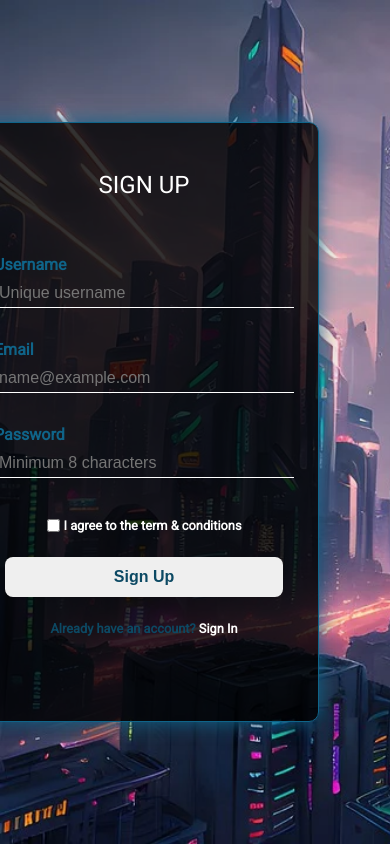
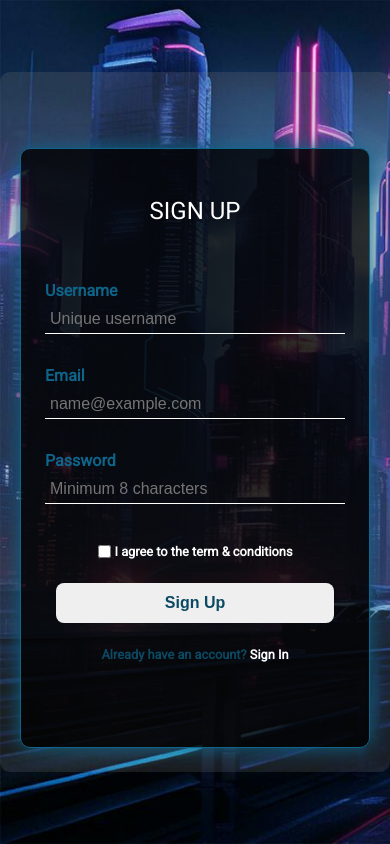
Before and after one commit to sebitas13/FormularioZen, a plain HTML site: page index.html in a window 390 px wide. Both pictures are taken after a click on the link "Sign Up". Drawn offline with Linux system fonts and the light colour scheme.

Commit message:
flex-colum

```diff
--- a/script.js
+++ b/script.js
@@ -1,12 +1,15 @@
 const contenedor = document.querySelector('section');
 const login_box = document.querySelector('.signUpBtn');
 const register_box = document.querySelector('.signInBtn');
+const body_box = document.querySelector('body');
 
 login_box.addEventListener('click',()=>{
     contenedor.classList.toggle('active');
+    body_box.classList.toggle('active');
 })
 
 
 register_box.addEventListener('click',()=>{
     contenedor.classList.toggle('active');
+    body_box.classList.toggle('active');
 })
--- a/styles.css
+++ b/styles.css
@@ -10,6 +10,7 @@ body {
     font-family:'Roboto',sans-serif;
     background-image: url('images/cyberpunk-7871605.webp');
     background-size: cover;
+    transition: 0.3s ease-out;
 }
 
 main{
@@ -17,19 +18,24 @@ main{
     display: flex;
     justify-content: center;
     align-items: center;
+
 }
 
 section {
     height: 700px;
     width: 800px;
+    /* height: 100%;
+    width: 100%; */
     display: flex;
-    justify-content: center;
+    flex-direction: column;
+    justify-content:  center ;
+
     align-items: center;
-    overflow: hidden;
+    overflow: hidden   ;
+    background-color: rgb(128, 128, 128,0.2);
     position: relative;
     animation: animate 10s linear infinite;
-
-
+    border-radius: 10px;
 }
 
 @keyframes animate {
@@ -57,11 +63,13 @@ section {
     margin: 1rem;
     border-radius: 10px;
     display: flex;
+
     flex-direction: column;
     border: 1px solid #7543a6;
     transition: .5s ease-in-out;
     position: absolute;
     box-shadow: 0 0 20px #7543a6;
+
 }
 
 .register:hover,
@@ -70,9 +78,13 @@ section {
     transform: scale(1.02);
 }
 
+/* .login {
+    margin-top: 20rem;
+} */
+
 .register {
     height: 600px;
-    right: -400px;
+    top: 1200px;
 }
 
 
@@ -155,27 +167,32 @@ button:hover {
 }
 
 section.active .login {
-    transform: translateX(-200%);
+    transform: translateY(-200%);
+
+
+}
+
+body.active {
+    background-image: url('images/cyberpunk-city.jpg');
+    background-size: cover;
 }
 
 section.active .register {
-    transform: translateX(-180%);
+    transform: translateY(-190%);
 }
 
 @media (width<=800px){
-
+/*
     section.active .register {
         transform: translateX(-150%);
     }
 
-
+     */
 
 }
 @media (width<=480px){
 
-    section.active .register {
-        transform: translateX(-130%);
-    }
+
 
     .register,
     .login{
@@ -183,11 +200,8 @@ section.active .register {
    }
 }
 
-@media (width<350px){
+@media (width<=350px){
 
-    section.active .register {
-        transform: translateX(-135%);
-    }
 
     .register,
     .login{
@@ -197,9 +211,7 @@ section.active .register {
 
 @media (width<=280px){
 
-    section.active .register {
-        transform: translateX(-160%);
-    }
+
 
     .register,
     .login{
```
Also changed, not shown: images/cyberpunk-city.jpg (added).
